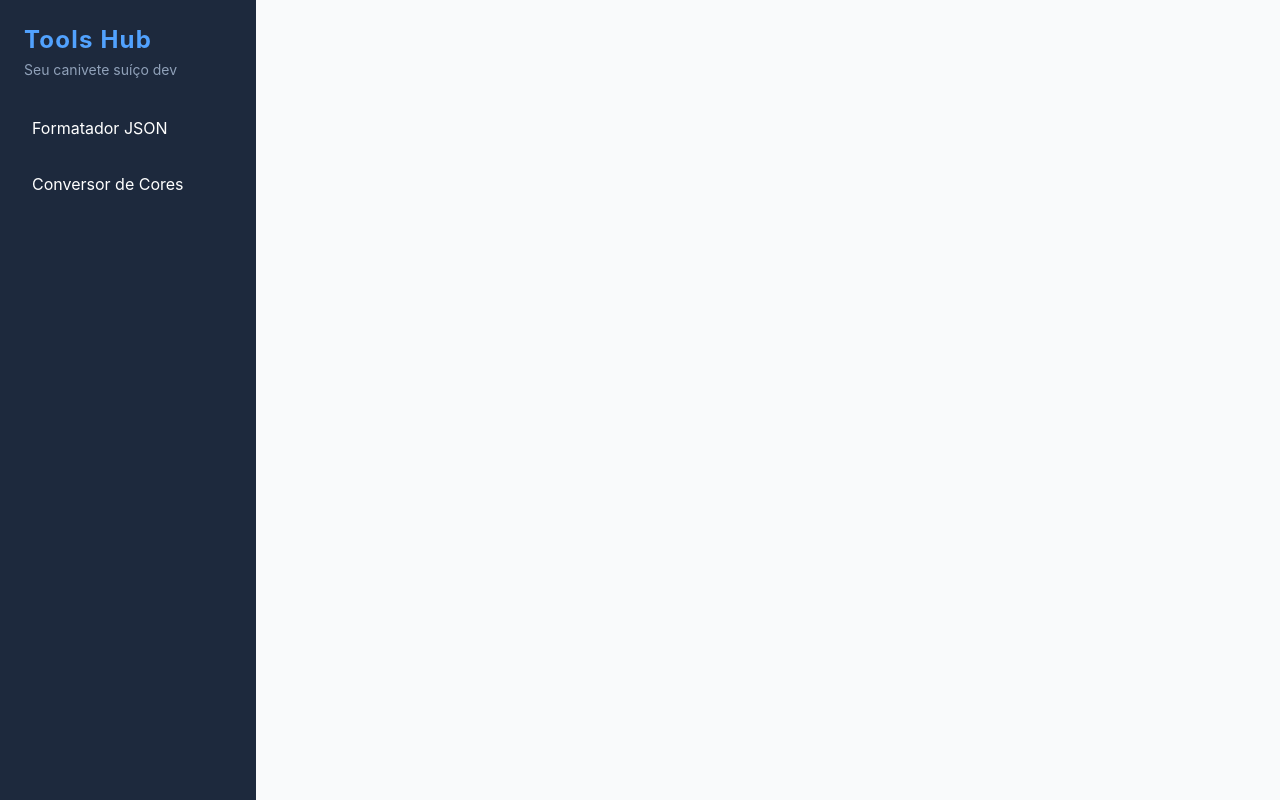
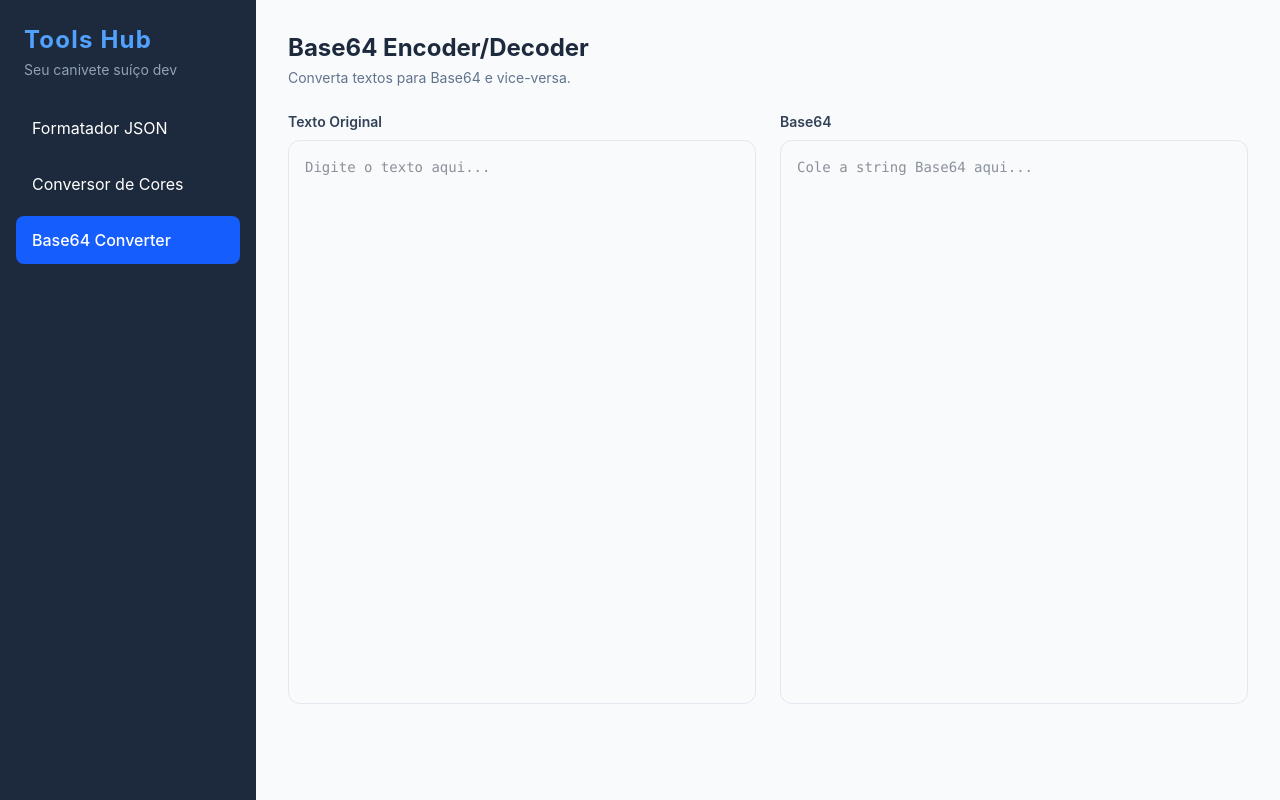
Before and after one commit to venidobler/tools-hub, a Vue app: page /base64 in a window 1280 px wide. Built offline with nearby package versions, Linux system fonts and the light colour scheme.

Commit message:
feat: adicionada ferramenta de codificador/decodificador Base64

```diff
--- a/src/App.vue
+++ b/src/App.vue
@@ -25,6 +25,12 @@ import { RouterLink, RouterView } from 'vue-router'
         >
           Conversor de Cores
         </RouterLink>
+        <RouterLink
+          to="/base64"
+          class="block px-4 py-3 rounded-lg transition-colors hover:bg-slate-700 active-link"
+        >
+          Base64 Converter
+        </RouterLink>
       </nav>
     </aside>
 
--- a/src/router/index.js
+++ b/src/router/index.js
@@ -1,6 +1,7 @@
 import { createRouter, createWebHistory } from 'vue-router'
 import JsonFormatter from '../views/JsonFormatter.vue'
 import ColorConverter from '../views/ColorConverter.vue'
+import Base64Converter from '../views/Base64Converter.vue'
 
 const router = createRouter({
   history: createWebHistory(import.meta.env.BASE_URL),
@@ -13,6 +14,10 @@ const router = createRouter({
     { path: '/cores',
       name: 'color-converter',
       component: ColorConverter
+    },
+    { path: '/base64',
+      name: 'base64',
+      component: Base64Converter
     }
   ]
 })
--- /dev/null
+++ b/src/views/Base64Converter.vue
@@ -0,0 +1,61 @@
+<script setup>
+import { ref } from 'vue'
+
+const rawText = ref('')
+const base64Text = ref('')
+
+// Codifica: Texto -> Base64
+const encode = () => {
+  try {
+    const bytes = new TextEncoder().encode(rawText.value)
+    const binString = String.fromCodePoint(...bytes)
+    base64Text.value = btoa(binString)
+  } catch (e) {
+    base64Text.value = "Erro na codificação"
+  }
+}
+
+// Decodifica: Base64 -> Texto
+const decode = () => {
+  try {
+    const binString = atob(base64Text.value)
+    const bytes = Uint8Array.from(binString, (m) => m.codePointAt(0))
+    rawText.value = new TextDecoder().decode(bytes)
+  } catch (e) {
+    rawText.value = "Erro: Base64 inválido"
+  }
+}
+</script>
+
+<template>
+  <div class="flex flex-col gap-6 h-[calc(100vh-8rem)]">
+    <div>
+      <h2 class="text-2xl font-bold text-slate-800">Base64 Encoder/Decoder</h2>
+      <p class="text-slate-500 text-sm mt-1">Converta textos para Base64 e vice-versa.</p>
+    </div>
+
+    <div class="grid grid-cols-1 md:grid-cols-2 gap-6 flex-1 min-h-0">
+
+      <div class="flex flex-col gap-2 h-full">
+        <label class="font-semibold text-slate-700 text-sm">Texto Original</label>
+        <textarea
+          v-model="rawText"
+          @input="encode"
+          class="flex-1 p-4 border border-slate-200 rounded-xl focus:ring-2 focus:ring-blue-500 font-mono text-sm resize-none outline-none"
+          placeholder="Digite o texto aqui..."
+        ></textarea>
+      </div>
+
+      <div class="flex flex-col gap-2 h-full">
+        <label class="font-semibold text-slate-700 text-sm">Base64</label>
+        <textarea
+          v-model="base64Text"
+          @input="decode"
+          class="flex-1 p-4 border border-slate-200 rounded-xl focus:ring-2 focus:ring-blue-500 font-mono text-sm resize-none outline-none bg-slate-50"
+          placeholder="Cole a string Base64 aqui..."
+        ></textarea>
+      </div>
+
+    </div>
+  </div>
+</template>
```
